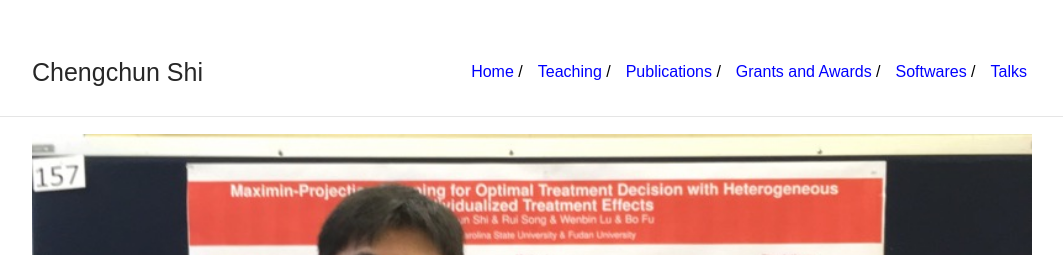
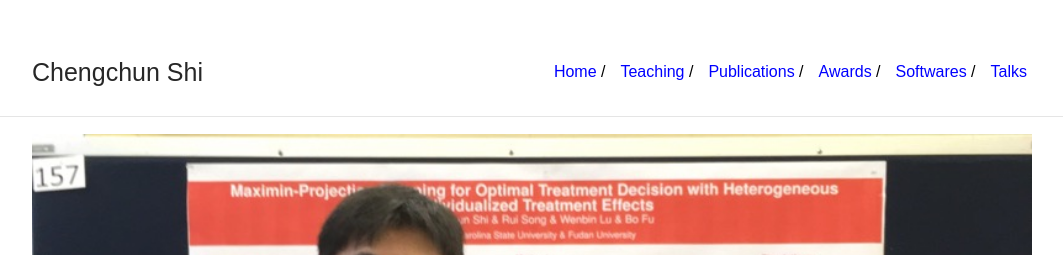
Before and after one commit to callmespring/callmespring.github.io, a Jekyll site: the page built from index.md, in a window 1280 px wide. Shown: the top 255 px of the page, without its empty margins (108-1171 px from the left). Built offline with Jekyll 4.4.1, drawn with Linux system fonts in a browser that asks for light colours.

Commit message:
Update nav.yml

```diff
--- a/_data/nav.yml
+++ b/_data/nav.yml
@@ -4,7 +4,7 @@
 - name: "Softwares"
   link: "software"
 
-- name: "Grants and Awards"
+- name: "Awards"
   link: "awards"
 
 - name: "Publications"
```
